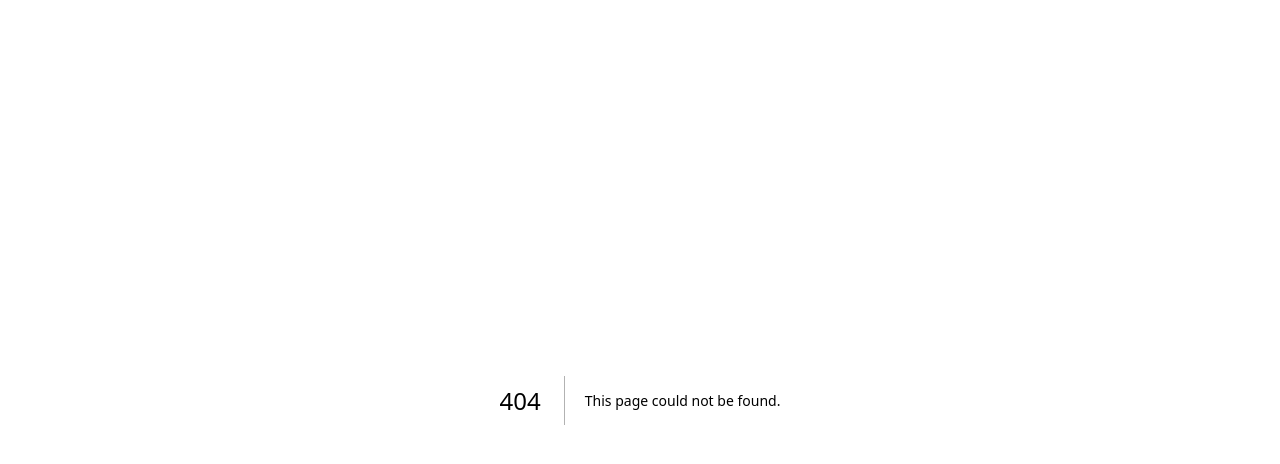
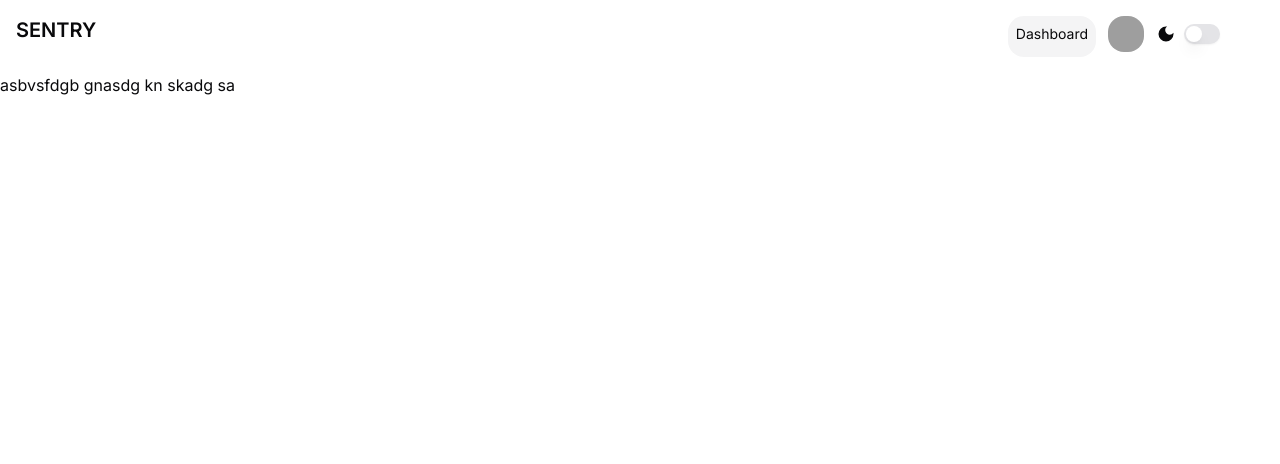
Before and after one commit to MaxAnii/SENTRY, a Next.js app: page /group/1 in a window 1280 px wide. Before the commit this address had no page. Shown: the top 464 px of the page. Built offline with nearby package versions, Linux system fonts and the light colour scheme; no server answers; grey boxes are pictures that could not be loaded.

Commit message:
Added a dynamic page for the group details.

```diff
--- /dev/null
+++ b/app/(authRoutes)/group/[id]/page.tsx
@@ -0,0 +1,9 @@
+"use client";
+import { useParams } from "next/navigation";
+const page = () => {
+	const params = useParams<{ id: string }>();
+	console.log(params.id);
+	return <div>asbvsfdgb gnasdg kn skadg sa</div>;
+};
+
+export default page;
```
